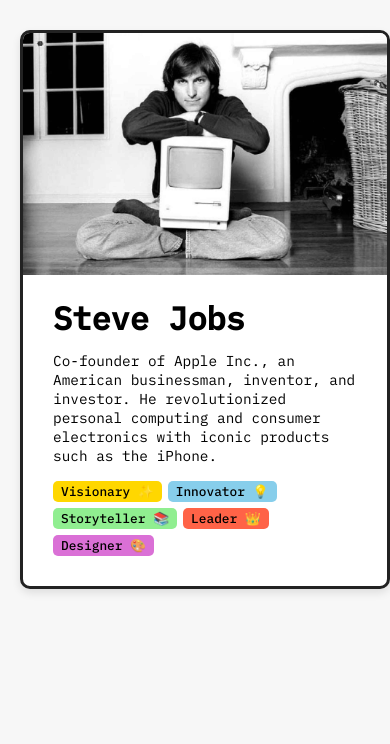
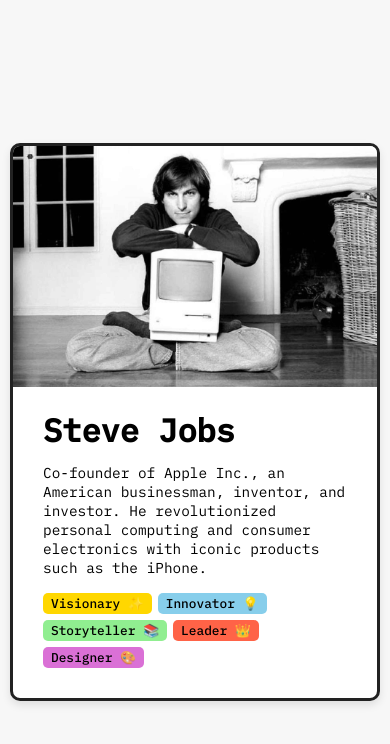
Before and after one commit to UsiTheStorm/dev-card, a React (Vite) app: page / in a window 390 px wide. Shown: the top 744 px of the page. Built offline with nearby package versions, Linux system fonts and the light colour scheme.

Commit message:
Fix styles

```diff
--- a/src/App.css
+++ b/src/App.css
@@ -9,6 +9,11 @@
 body {
   font-family: 'IBM Plex Mono', sans-serif;
   background-color: #f7f7f7;
+
+  min-height: 100vh;
+
+  padding: 10px;
+  overflow-x: hidden;
 }
 
 h1 {
@@ -61,13 +66,16 @@
   white-space: nowrap;
 }
 
-@media (max-width: 500px) {
+@media (max-width: 768px) {
   body {
     padding: 10px;
+    display: flex;
+    justify-self: center;
+    align-items: center;
   }
 
   .card {
-    margin: 20px 10px;
+    margin: 0;
     border-width: 3px;
   }
 
```
